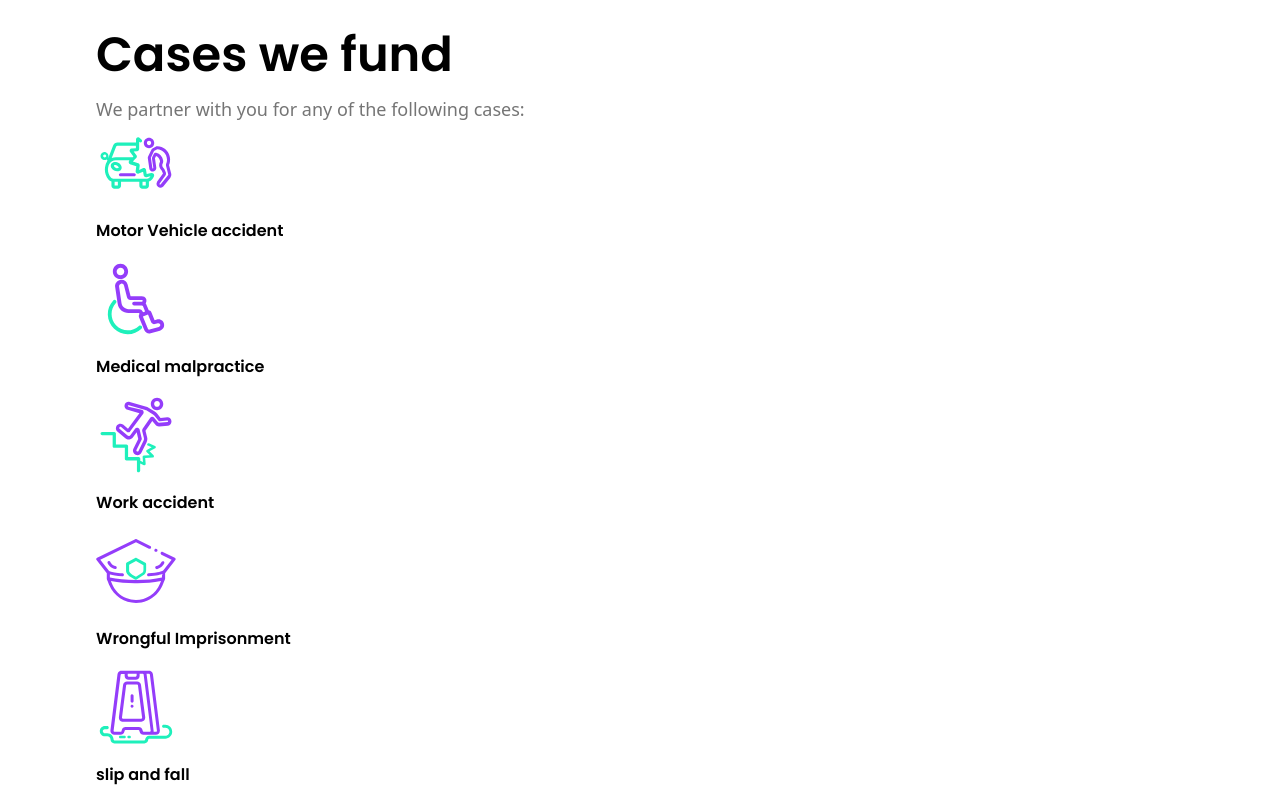
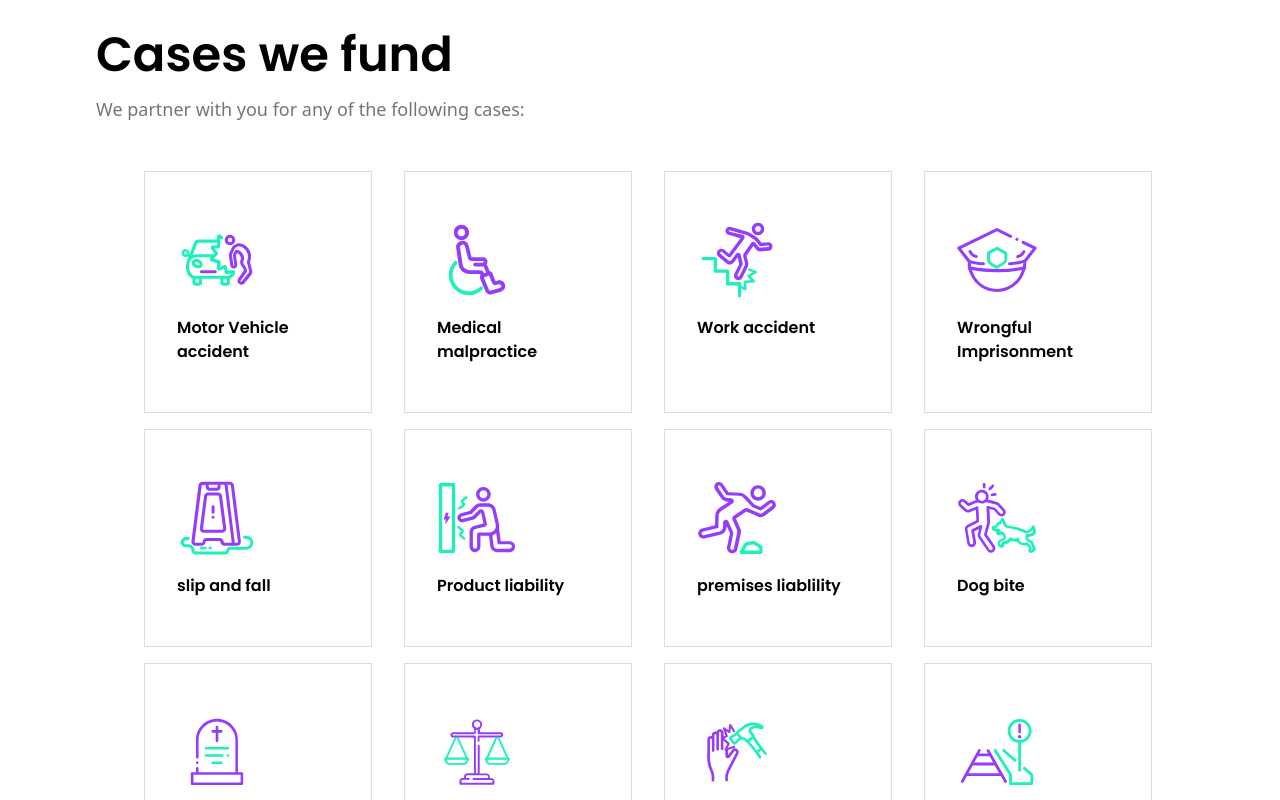
Before and after one commit to dennismzia/TradeSkill, a React (Vite) app: page / in a window 1280 px wide. Shown: the part 3140-3940 px from the top of the page. Built offline with nearby package versions, Linux system fonts and the light colour scheme; a web font is replaced by a local one.

Commit message:
fixed some bugs

```diff
--- a/src/components/FundDataCard.jsx
+++ b/src/components/FundDataCard.jsx
@@ -2,7 +2,7 @@ import React from 'react'
 
 const FundDataCard = ({imgurl,title}) => {
   return (
-    <div className="" >
+    <div className="padding flex-col border border-[#DBDBE6] ms-4 hover:bg-gray-200" >
         <img src={imgurl} alt="icon" width={80} height={80} className="mb-4" />
 
         <h2 className="font-semibold text-base leading-normal text-black font-poppins">
--- a/src/sections/Fund.jsx
+++ b/src/sections/Fund.jsx
@@ -14,7 +14,7 @@ const Fund = () => {
 
       <div className="max-w-6xl">
 
-        <div className="grid gap-4 auto-rows-max ">
+        <div className="padding grid grid-cols-4 gap-4	">
           {
             FundData.map((item)=>(
               <FundDataCard imgurl={item.imgURL} title={item.title}/>
```
